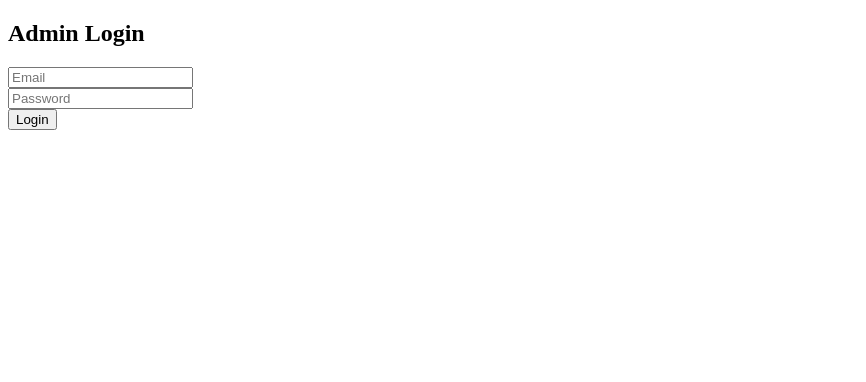
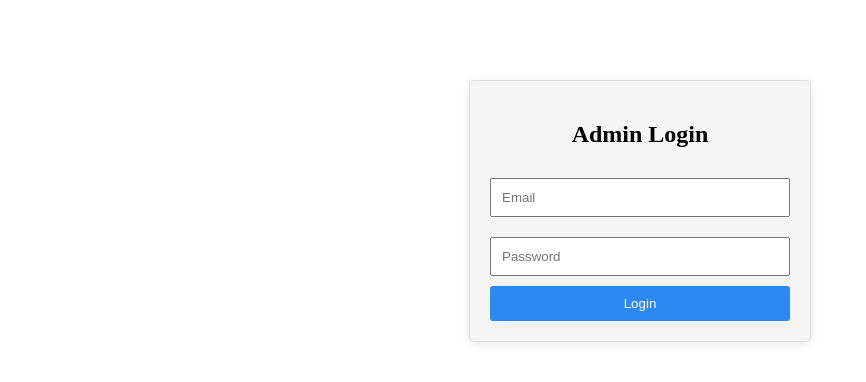
Before and after one commit to Iswardahal123/Iswar-tea-garden, a React (Create React App) app: page / in a window 1280 px wide. Shown: the top 382 px of the page, without its empty margins (0-866 px from the left). Built offline with nearby package versions, Linux system fonts and the light colour scheme; no server answers.

Commit message:
Update Login.css

```diff
--- a/src/components/Login.css
+++ b/src/components/Login.css
@@ -1,39 +1,35 @@
-.login-container {
-  max-width: 400px;
-  margin: 100px auto;
-  padding: 30px;
-  background-color: #ffffff;
-  border-radius: 10px;
-  box-shadow: 0 4px 20px rgba(0, 0, 0, 0.1);
+form {
+  width: 300px;
+  margin: 80px auto;
+  padding: 20px;
+  border: 1px solid #ddd;
+  border-radius: 5px;
+  background-color: #f5f5f5;
+  box-shadow: 0 2px 8px rgba(0,0,0,0.1);
 }
 
-.login-container h2 {
+h2 {
   text-align: center;
   margin-bottom: 20px;
-  color: #333;
 }
 
-.login-container input {
+input {
   width: 100%;
-  padding: 12px;
+  padding: 10px;
   margin: 10px 0;
-  border-radius: 6px;
-  border: 1px solid #ccc;
-  font-size: 1rem;
+  box-sizing: border-box;
 }
 
-.login-container button {
+button {
   width: 100%;
-  padding: 12px;
-  background-color: #007bff;
+  padding: 10px;
+  background-color: #2d89ef;
   color: white;
   border: none;
-  font-size: 1rem;
-  border-radius: 6px;
+  border-radius: 3px;
   cursor: pointer;
-  transition: 0.3s;
 }
 
-.login-container button:hover {
-  background-color: #0056b3;
+button:hover {
+  background-color: #1b6dc1;
 }
```
